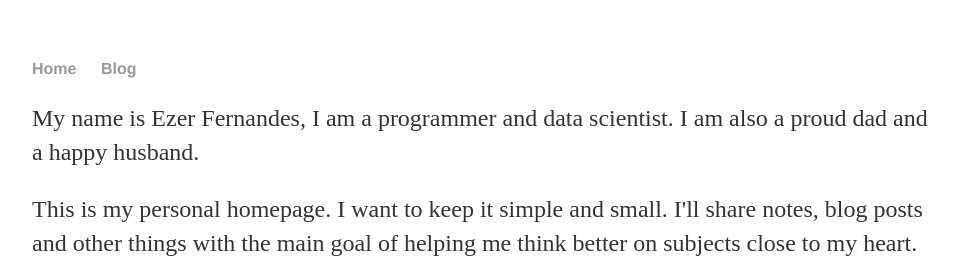
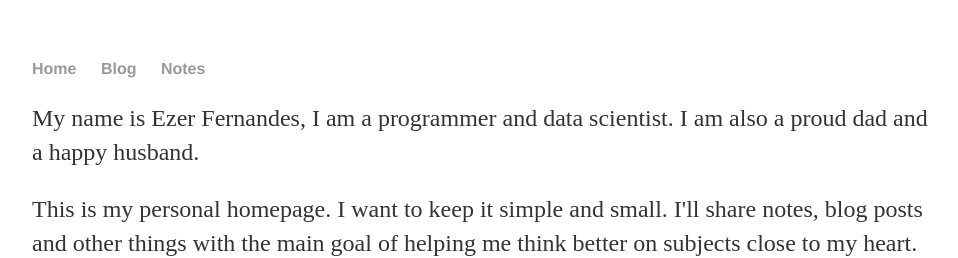
Before and after one commit to ezerfernandes/ezerfernandes.github.io, a Jekyll site: the page built from index.html, in a window 1280 px wide. Shown: the top 258 px of the page, without its empty margins (160-1118 px from the left). Built offline with Jekyll 4.4.1, drawn with Linux system fonts in a browser that asks for light colours.

Commit message:
Update default.html
created Notes on menu

```diff
--- a/_layouts/default.html
+++ b/_layouts/default.html
@@ -11,6 +11,7 @@
 	    		<ul>
 	        		<li><a href="/">Home</a></li>
 	        		<li><a href="/blog">Blog</a></li>
+				<li><a href="/notes">Notes</a></li>
 	    		</ul>
 			</nav>
 			<div class="container">
```
